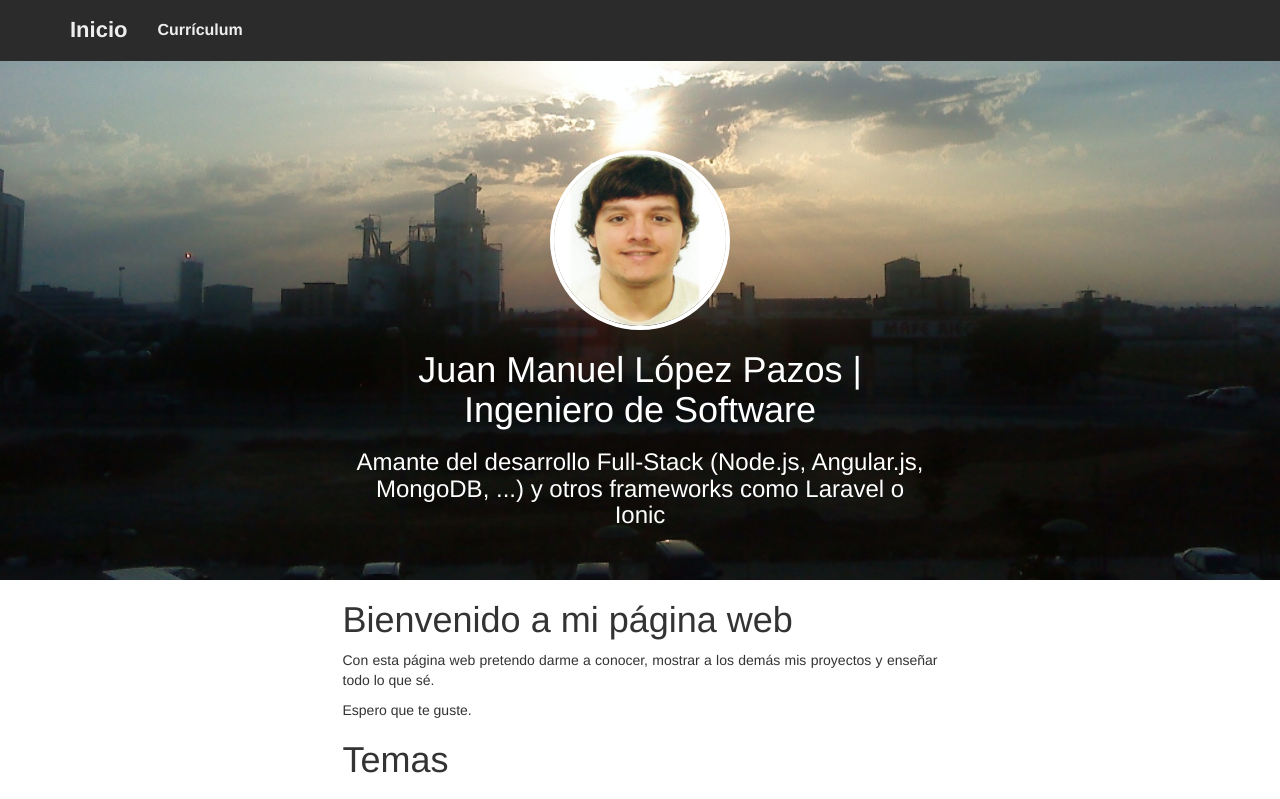
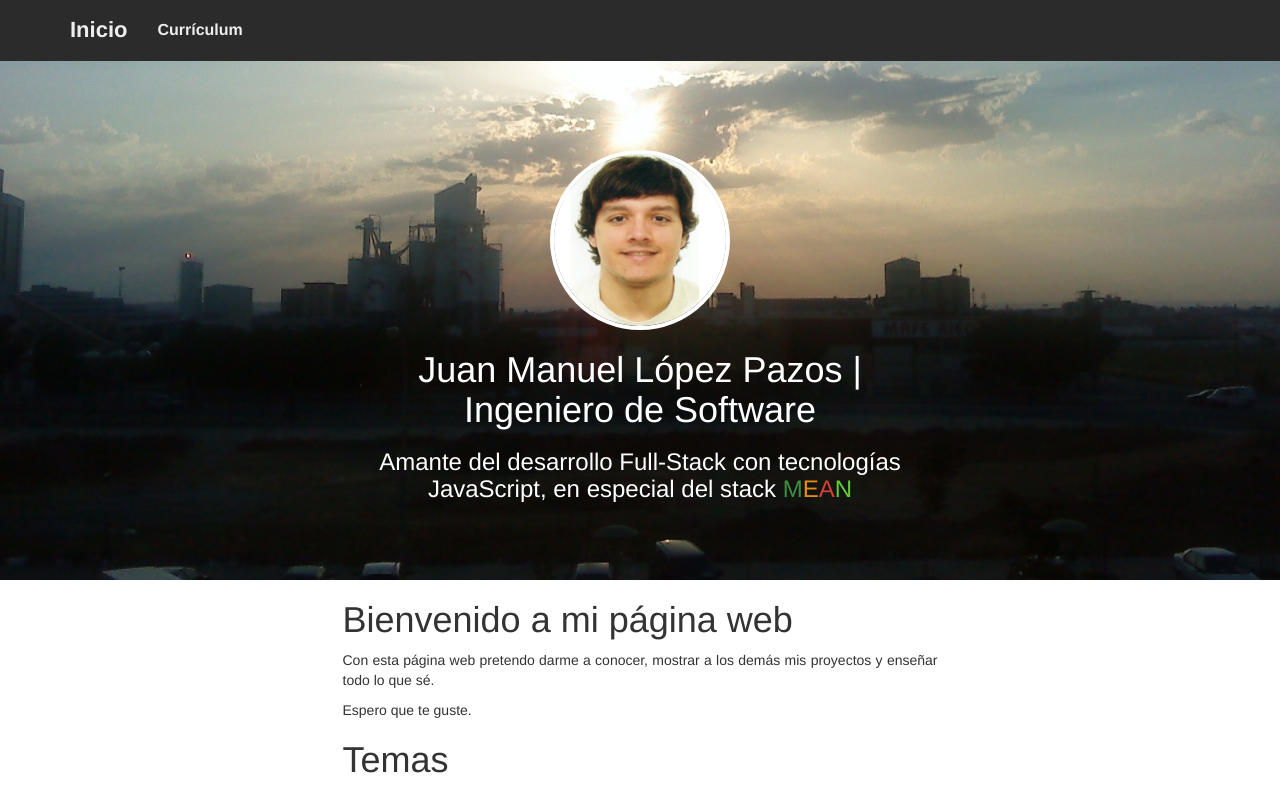
Before and after one commit to jualoppaz/jmlp, a Node server app: page / in a window 1280 px wide. Shown: the top 799 px of the page. Run offline with Node 20, Linux system fonts and the light colour scheme; data that the repository does not hold is empty; some libraries are stand-ins or nearby versions.

Commit message:
Modificación del texto de la cabecera de la Web con la mención al stack MEAN.

```diff
--- a/app/public/css/jmlp.css
+++ b/app/public/css/jmlp.css
@@ -66,7 +66,8 @@ section{
     min-height: 800px;
     top: 0;
     left: 0;
-    z-index: -1;
+    /* Comentamos esto para evitar que se rompan los href en la cabecera */
+    /*z-index: -1;*/
 }
 
 
@@ -350,3 +351,28 @@ a .fa-file-pdf-o:hover, a .fa-download:hover{
 h3.pdf a:hover, h3.pdf a:visited, h3.pdf a:focus{
     text-decoration: none;
 }
+
+a.no-decoration{
+    text-decoration: none;
+}
+
+/* CSS para letras del texto MEAN */
+a.mean span{
+    display: inline-block;
+}
+
+a.mean span.mongo{
+    color: #3e8f3e;
+}
+
+a.mean span.express{
+    color: #e38d13;
+}
+
+a.mean span.angular{
+    color: #d43f3a;
+}
+
+a.mean span.node{
+    color: #66cc33;
+}
--- a/app/public/templates/home.html
+++ b/app/public/templates/home.html
@@ -6,7 +6,15 @@
 
         <div class="col-lg-6 col-lg-offset-3 col-md-6 col-md-offset-3 col-sm-10 col-sm-offset-1 col-xs-12">
             <h1>Juan Manuel L&oacute;pez Pazos | Ingeniero de Software</h1>
-            <h3>Amante del desarrollo Full-Stack (Node.js, Angular.js, MongoDB, ...) y otros frameworks como Laravel o Ionic</h3>
+            <h3>Amante del desarrollo Full-Stack con tecnologías JavaScript, en especial del stack
+                <a href="http://mean.io/" target="_blank" class="no-decoration mean">
+                    <!--Ponemos el html de esta forma para evitar que el navegador incluya espacios entre las letras-->
+                    <span class="mongo">M</span><span class="express">
+                    E</span><span class="angular">
+                    A</span><span class="node">
+                    N</span>
+                </a>
+            </h3>
         </div>
     </div>
 
```
